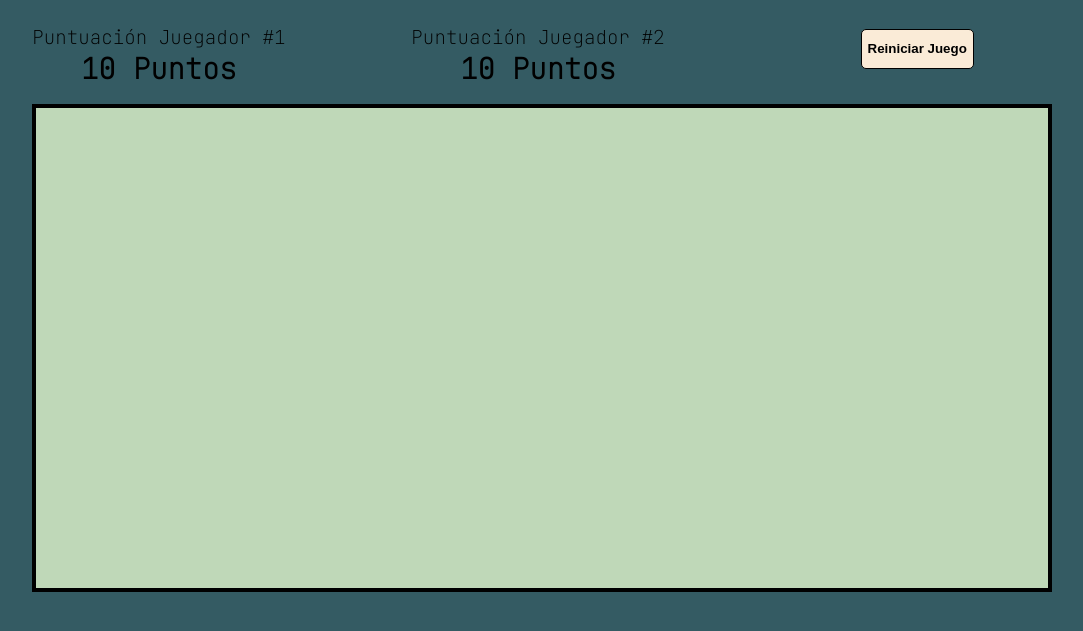
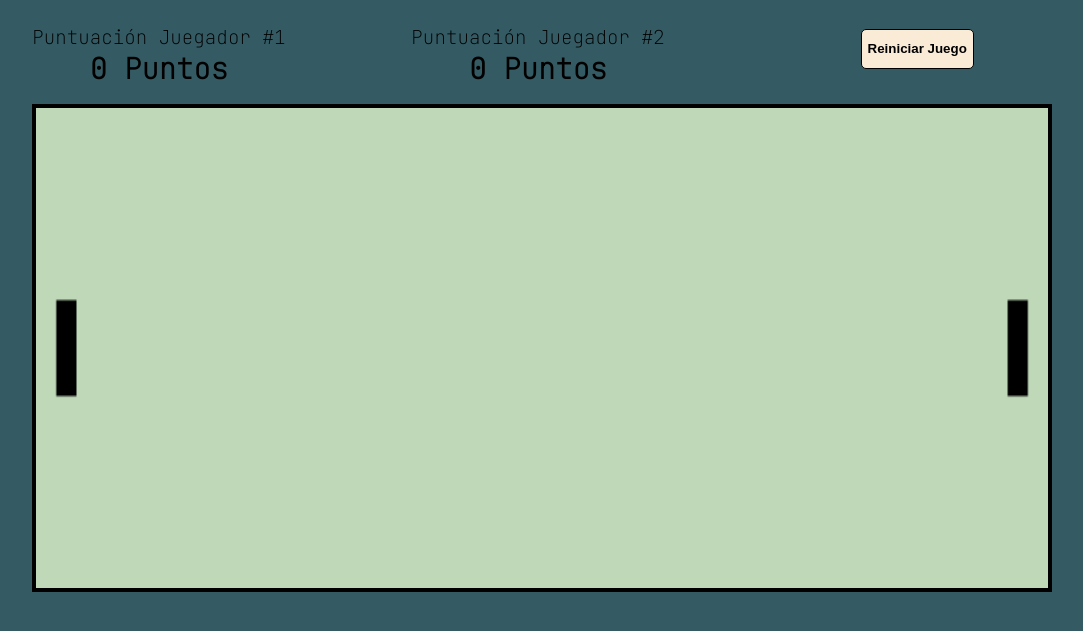
Before and after one commit to juancamilo11/Practica-ping-pong, a plain HTML site: page index.html in a window 1280 px wide. Shown: the part 83-714 px from the top of the page, without its empty margins (102-1185 px from the left). Drawn offline with Linux system fonts and the light colour scheme.

Commit message:
Se agregó la clase Bar y se crearon las barras

```diff
--- a/index.html
+++ b/index.html
@@ -13,8 +13,8 @@
 <body>
    <h1 class="titulo-pagina">Ping-Pong JavaScript</h1>
    <div class="game-control">
-      <div class="puntuacion" id="puntuacion-jugador-A">Puntuación Juegador #1<br><span class="score-A"> 10 Puntos</span></div>
-      <div class="puntuacion" id="puntuacion-jugador-B">Puntuación Juegador #2<br><span class="score-B"> 10 Puntos</span></div>
+      <div class="puntuacion" id="puntuacion-jugador-A">Puntuación Juegador #1<br><span class="score-A"> 0 Puntos</span></div>
+      <div class="puntuacion" id="puntuacion-jugador-B">Puntuación Juegador #2<br><span class="score-B"> 0 Puntos</span></div>
       <div class="puntuacion button-container">
          <button id="btn-reiniciar">Reiniciar Juego</button>
       </div>
--- /dev/null
+++ b/js/class/Bar.js
@@ -0,0 +1,21 @@
+export class Bar {
+   constructor(x,y,width,height,board) {
+      this.x = x;
+      this.y = y;
+      this.width = width;
+      this.height = height;
+      this.board = board;
+
+      this.board.bars.push(this);
+
+      this.kind = 'rectangle';
+   }
+
+   down() { //linea 31 parece que se equivocó
+
+   }
+
+   up(){
+
+   }
+}
--- a/js/class/Board.js
+++ b/js/class/Board.js
@@ -35,7 +35,7 @@ export class Board {
 
       get elements() {
          let elements = this.bars;
-         elements.push(ball);
+         elements.push(this.ball);
          return elements;
       }
 }
--- a/js/class/BoardView.js
+++ b/js/class/BoardView.js
@@ -7,4 +7,19 @@ export class BoardView {
       this.ctx = canvas.getContext("2d");
    }
 
+   draw() {
+      for (let index = this.board.elements.length - 1 ; index >= 0 ; index--) {
+         const element = this.board.elements[index];
+         if(element !== null && element.hasOwnProperty("kind")) {
+            switch (element.kind) {
+            case 'rectangle':
+               this.ctx.fillRect(element.x,element.y,element.width,element.height);
+               break;
+            default:
+               break;
+         }
+         }
+
+      }
+   }
 }
--- a/js/main.js
+++ b/js/main.js
@@ -1,3 +1,4 @@
+import { Bar } from "./class/Bar.js";
 import { Board } from "./class/Board.js";
 import { BoardView } from "./class/BoardView.js";
 
@@ -5,8 +6,10 @@ window.addEventListener('load',main);
 
 function main() {
    let board = new Board(500,500);
-   console.log(board);
    let canvas = document.getElementById('canvas');
+   let bar1 = new Bar(10,60,10,30,board);
+   let bar2 = new Bar(480,60,10,30,board);
    let boardView = new BoardView(canvas,board);
+   boardView.draw();
 
 }
```
